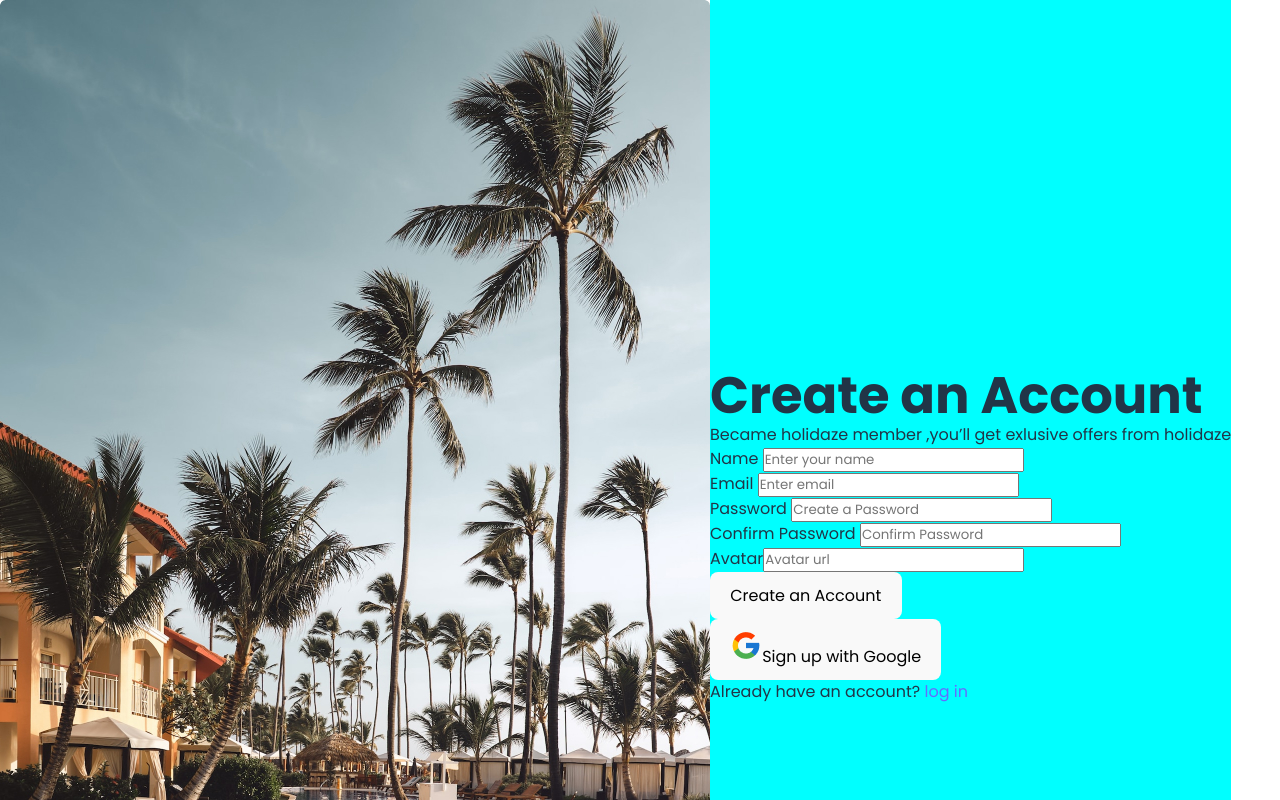
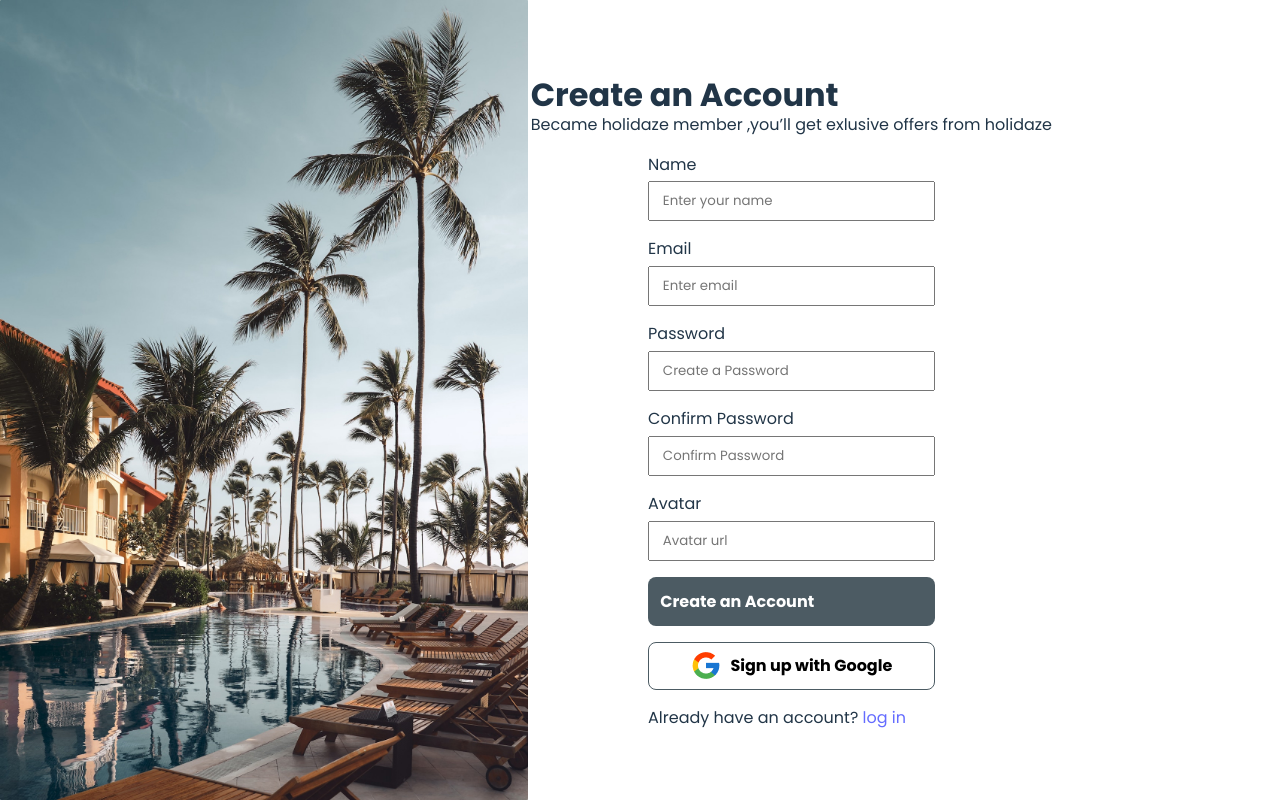
Before and after one commit to Nsebo/project-exam-2-nsebo, a React (Vite) app: page /signup in a window 1280 px wide. Shown: the top 800 px of the page. Built offline with nearby package versions, Linux system fonts and the light colour scheme.

Commit message:
styles the signup page

```diff
--- a/src/authentication/Signup/Signup.module.scss
+++ b/src/authentication/Signup/Signup.module.scss
@@ -1,6 +1,79 @@
-.signup_container{
+.signup_container {
   display: flex;
   align-items: center;
   justify-content: space-between;
-  background-color: aqua;
+  min-height: 100vh;
+  max-width: 100vw;
+  overflow: hidden;
+
+  .signup_image{
+    flex: 0.5;
+    img{
+      height: 100vh;
+      object-fit: cover;
+      width: 100%;
+    }
+  }
+
+  .signup_details {
+    display: flex;
+    align-items: center;
+    justify-content: center;
+    flex-direction: column;
+    flex: 0.5;
+
+    .signup_details_heading {
+      h1{
+        font-size: 2rem;
+      }
+    }
+    form{
+      .form_body{
+        label {
+          display: block;
+          width: 100%;
+          margin-top: 1rem;
+        }
+
+        input{
+          width: 100%;
+          padding: 0.5rem 0.8rem;
+          margin-top: 0.3rem;
+
+          &:focus {
+            outline: none;
+          }
+        }
+      }
+    }
+    .btn {
+      button {
+        width: 100%;
+        display: flex;
+        align-items: center;
+        justify-content: space-between;
+        margin: 1rem 0 1rem;
+        cursor: pointer;
+        border-radius: 0.5rem;
+        font-weight: bold;
+
+      }
+
+      .submit_btn {
+        background-color: #4c5b63;
+        color: white;
+        padding: 0.7rem;
+      }
+
+      .google_btn {
+        display: flex;
+        align-items: center;
+        justify-content: center;
+        gap: 0.5rem;
+        border: 1px solid #4c5b63;
+        background-color: #fff;
+        padding: 0.4rem;
+      }
+    }
+  }
 }
```
